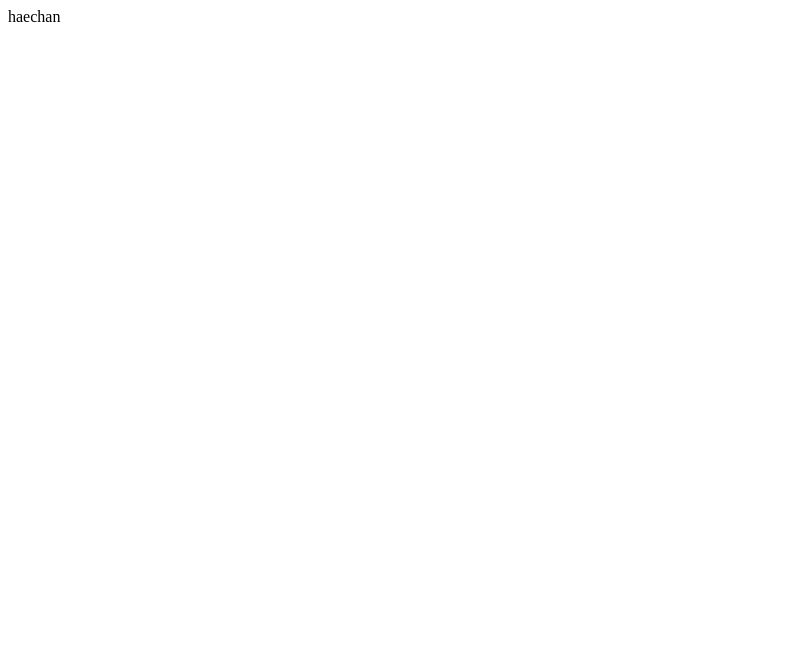
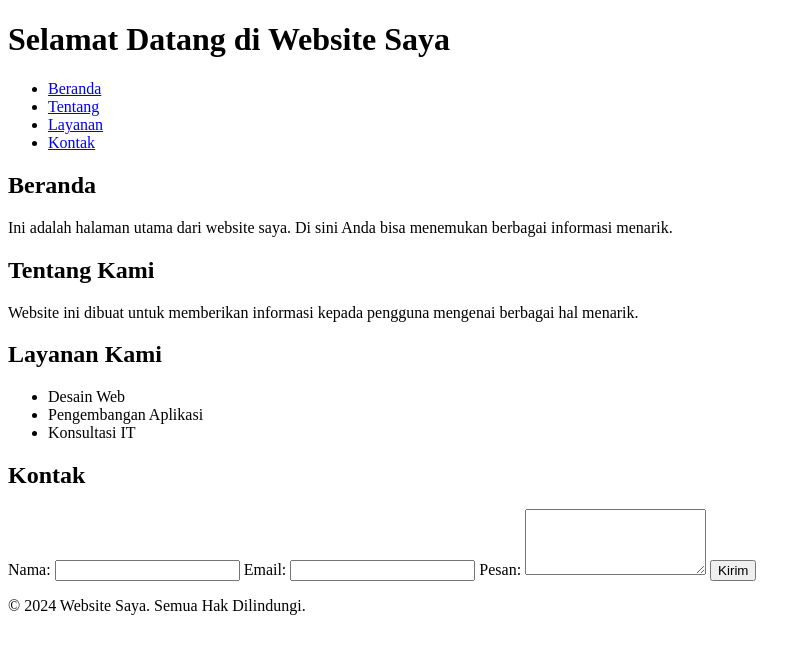
Before and after one commit to angelamerici11/gitbranch1, a plain HTML site: page index.html in a window 1280 px wide. Shown: the whole page, without its empty margins (0-811 px from the left). Drawn offline with Linux system fonts and the light colour scheme.

Commit message:
menambahkan tulisan pada file index.html

```diff
--- a/index.html
+++ b/index.html
@@ -1 +1,66 @@
-haechan
+<!DOCTYPE html>
+<html lang="id">
+<head>
+    <meta charset="UTF-8">
+    <meta name="viewport" content="width=device-width, initial-scale=1.0">
+    <title>Halaman Utama</title>
+    <link rel="stylesheet" href="styles.css"> <!-- Menghubungkan CSS eksternal -->
+</head>
+<body>
+    <!-- Header -->
+    <header>
+        <h1>Selamat Datang di Website Saya</h1>
+        <nav>
+            <ul>
+                <li><a href="#home">Beranda</a></li>
+                <li><a href="#about">Tentang</a></li>
+                <li><a href="#services">Layanan</a></li>
+                <li><a href="#contact">Kontak</a></li>
+            </ul>
+        </nav>
+    </header>
+
+    <!-- Konten Utama -->
+    <main>
+        <section id="home">
+            <h2>Beranda</h2>
+            <p>Ini adalah halaman utama dari website saya. Di sini Anda bisa menemukan berbagai informasi menarik.</p>
+        </section>
+
+        <section id="about">
+            <h2>Tentang Kami</h2>
+            <p>Website ini dibuat untuk memberikan informasi kepada pengguna mengenai berbagai hal menarik.</p>
+        </section>
+
+        <section id="services">
+            <h2>Layanan Kami</h2>
+            <ul>
+                <li>Desain Web</li>
+                <li>Pengembangan Aplikasi</li>
+                <li>Konsultasi IT</li>
+            </ul>
+        </section>
+
+        <section id="contact">
+            <h2>Kontak</h2>
+            <form action="#" method="post">
+                <label for="name">Nama:</label>
+                <input type="text" id="name" name="name" required>
+
+                <label for="email">Email:</label>
+                <input type="email" id="email" name="email" required>
+
+                <label for="message">Pesan:</label>
+                <textarea id="message" name="message" rows="4" required></textarea>
+
+                <button type="submit">Kirim</button>
+            </form>
+        </section>
+    </main>
+
+    <!-- Footer -->
+    <footer>
+        <p>&copy; 2024 Website Saya. Semua Hak Dilindungi.</p>
+    </footer>
+</body>
+</html>
```
